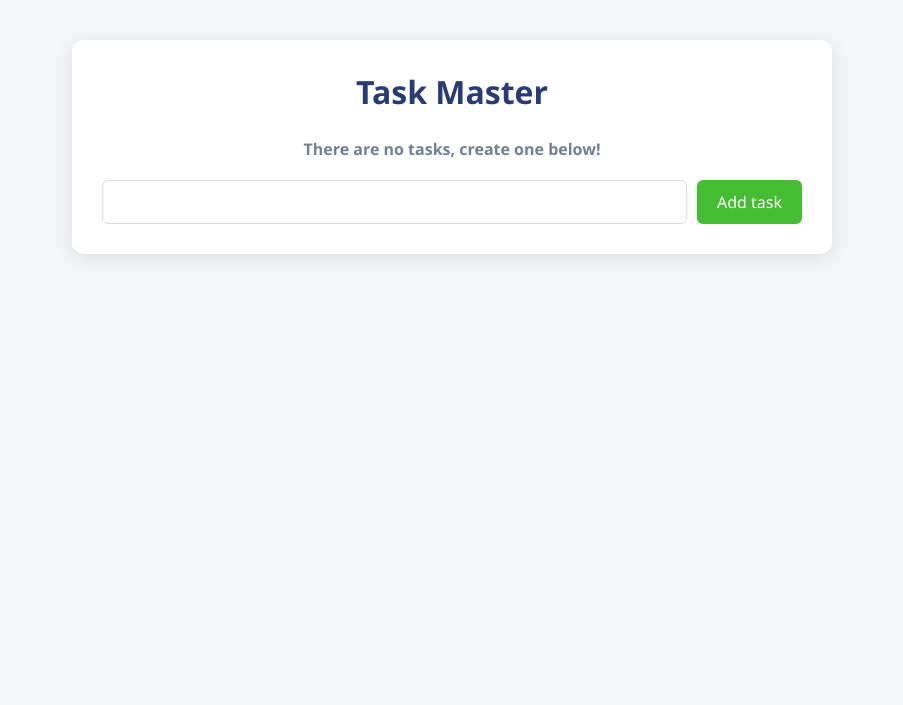
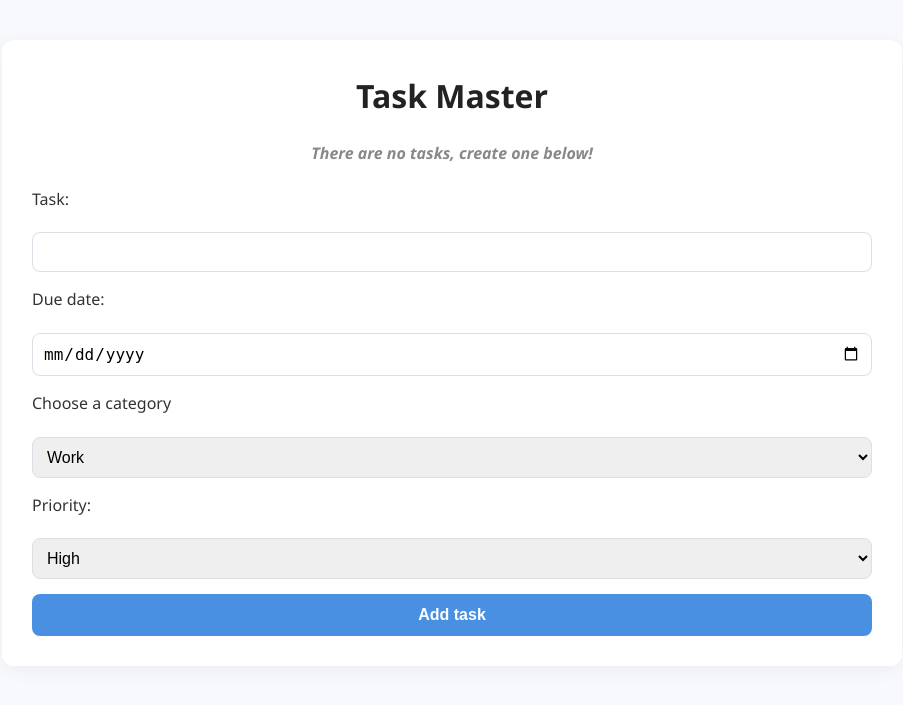
Before and after one commit to Matthew-Turnock/First-Flask-Project-Todo-app-, a Flask app: page / in a window 1280 px wide. Shown: the top 705 px of the page, without its empty margins (188-1091 px from the left). Run offline with Flask 3, Linux system fonts and the light colour scheme.

Commit message:
Update to the tasks, can now have due dates, categorys and priorities for tasks.

```diff
--- a/app.py
+++ b/app.py
@@ -9,24 +9,44 @@ db = SQLAlchemy(app)
 class Todo(db.Model):
     id = db.Column(db.Integer, primary_key=True)
     content = db.Column(db.String(200), nullable=False)
+    due_date = db.Column(db.DateTime, nullable=True)
+    category = db.Column(db.String(50), nullable=True)
+    priority = db.Column(db.String(10), nullable=True)
     date_created = db.Column(db.DateTime, default=datetime.utcnow)
 
     def __repr__(self):
-        return '<Task %r>' % self.id
+        return f'<Task {self.id}>'
 
 @app.route('/', methods=['POST', 'GET'])
 def index():
-
     if request.method == 'POST':
         task_content = request.form['content']
-        new_task = Todo(content=task_content)
+        due_date_str = request.form.get('duedate')   # string from the form
+        category = request.form.get('category')
+        priority = request.form.get('priority')
+
+        # Convert due_date string -> datetime (if provided)
+        due_date = None
+        if due_date_str:
+            try:
+                due_date = datetime.strptime(due_date_str, "%Y-%m-%d")
+            except ValueError:
+                return "Invalid date format. Please use YYYY-MM-DD."
+
+        # Create new task with all fields
+        new_task = Todo(
+            content=task_content,
+            due_date=due_date,
+            category=category,
+            priority=priority
+        )
 
         try:
             db.session.add(new_task)
             db.session.commit()
             return redirect('/')
-        except:
-            return 'There was an issue adding your task'
+        except Exception as e:
+            return f"There was an issue adding your task: {e}"
 
     else:
         tasks = Todo.query.order_by(Todo.date_created).all()
@@ -43,6 +63,8 @@ def delete(id):
     except:
         return 'There was a error deleting this task'
 
+from datetime import datetime
+
 @app.route('/update/<int:id>', methods=['GET', 'POST'])
 def update(id):
     task = Todo.query.get_or_404(id)
@@ -50,15 +72,23 @@ def update(id):
     if request.method == 'POST':
         task.content = request.form['content']
 
+        # Handle due date safely
+        due_date_str = request.form.get('duedate')
+        task.due_date = datetime.strptime(due_date_str, "%Y-%m-%d") if due_date_str else None
+
+        # Category & priority
+        task.category = request.form.get('category')
+        task.priority = request.form.get('priority')
+
         try:
             db.session.commit()
             return redirect('/')
-        except:
-            return 'There was an error updateing task'
+        except Exception as e:
+            return f'There was an error updating task: {e}'
 
     else:
+        # Pre-fill form with existing task data
         return render_template('update.html', task=task)
 
 if __name__ == "__main__":
-    print("Opened app.")
     app.run(debug=True)
--- a/static/css/main.css
+++ b/static/css/main.css
@@ -1,108 +1,136 @@
-/* Reset some default styles */
-body, h1, h4, input, table, td, th, a {
+/* General Reset */
+* {
     margin: 0;
     padding: 0;
-    font-family: 'Segoe UI', Tahoma, Geneva, Verdana, sans-serif;
+    box-sizing: border-box;
   }
 
-/* Body styling */
   body {
-    background-color: #f5f6fa;
-    color: #2f3640;
-    display: flex;
-    justify-content: center;
-    padding: 40px 20px;
+    font-family: "Segoe UI", Roboto, Helvetica, Arial, sans-serif;
+    background: #f7f9fc;
+    color: #333;
+    line-height: 1.6;
   }
 
-/* Main content container */
+  /* Content Wrapper */
   .content {
-    background-color: #ffffff;
+    max-width: 900px;
+    margin: 40px auto;
+    background: #fff;
     padding: 30px;
     border-radius: 12px;
-    box-shadow: 0 4px 20px rgba(0, 0, 0, 0.1);
-    width: 100%;
-    max-width: 700px;
+    box-shadow: 0 4px 20px rgba(0,0,0,0.05);
   }
 
-/* Headings */
-h1 {
+  /* Title */
+  .content h1 {
     text-align: center;
-    margin-bottom: 25px;
-    color: #273c75;
+    margin-bottom: 20px;
+    font-size: 2rem;
+    color: #222;
   }
 
-h4 {
-    text-align: center;
-    margin-bottom: 20px;
-    color: #718093;
-}
-
-/* Table styling */
+  /* Table Styling */
   table {
     width: 100%;
     border-collapse: collapse;
     margin-bottom: 25px;
   }
 
-th, td {
-    border: 1px solid #dcdde1;
-    padding: 12px;
+  table th, table td {
+    padding: 12px 15px;
     text-align: left;
   }
 
-th {
-    background-color: #f1f2f6;
-    color: #2f3640;
+  table th {
+    background: #4a90e2;
+    color: #fff;
+    font-weight: 600;
+    text-transform: uppercase;
+    letter-spacing: 0.5px;
   }
 
-td a {
-    color: #40739e;
-    text-decoration: none;
-    font-size: 0.95rem;
+  table tr:nth-child(even) {
+    background: #f2f6fb;
   }
 
-td a:hover {
-    text-decoration: underline;
+  table tr:hover {
+    background: #e9f2ff;
+    transition: 0.3s ease;
   }
 
-/* Form styling */
-form {
-    display: flex;
-    gap: 10px;
-    flex-wrap: wrap;
-    justify-content: center;
+  /* Links */
+  a {
+    text-decoration: none;
+    color: #4a90e2;
+    font-weight: 500;
   }
 
-input[type="text"] {
-    flex: 1 1 60%;
+  a:hover {
+    color: #2c6dc7;
+  }
+
+  /* Form Styling */
+  form {
+    display: grid;
+    gap: 15px;
+  }
+
+  label {
+    font-weight: 500;
+    margin-bottom: 5px;
+    display: block;
+  }
+
+  input[type="text"], input[type="date"], select {
+    width: 100%;
     padding: 10px;
-    border: 1px solid #dcdde1;
-    border-radius: 6px;
+    border: 1px solid #dcdfe6;
+    border-radius: 8px;
     font-size: 1rem;
   }
 
   input[type="submit"] {
-    background-color: #44bd32;
-    color: white;
+    background: #4a90e2;
+    color: #fff;
     border: none;
-    padding: 10px 20px;
-    border-radius: 6px;
+    padding: 12px;
+    border-radius: 8px;
     font-size: 1rem;
+    font-weight: 600;
     cursor: pointer;
-    transition: background-color 0.2s ease;
+    transition: background 0.3s ease;
   }
 
   input[type="submit"]:hover {
-    background-color: #4cd137;
+    background: #357ab8;
   }
 
-/* Responsive adjustments */
-@media (max-width: 500px) {
-    th, td {
-        font-size: 0.9rem;
+  /* Empty task message */
+  h4 {
+    text-align: center;
+    color: #888;
+    font-style: italic;
+    margin: 20px 0;
   }
 
-    input[type="text"], input[type="submit"] {
-        flex: 1 1 100%;
+  /* Responsive */
+  @media (max-width: 768px) {
+    table, thead, tbody, th, td, tr {
+      display: block;
+    }
+    th {
+      display: none;
+    }
+    td {
+      padding: 10px;
+      border-bottom: 1px solid #ddd;
+    }
+    td::before {
+      content: attr(data-label);
+      font-weight: bold;
+      display: block;
+      margin-bottom: 5px;
+      color: #555;
     }
   }
--- a/templates/index.html
+++ b/templates/index.html
@@ -15,23 +15,57 @@
         <tr>
             <th>Task</th>
             <th>Added</th>
+            <th>Date due</th>
+            <th>Category</th>
+            <th>Priority</th>
             <th>Actions</th>
         </tr>
         {% for task in tasks %}
             <tr>
                 <td>{{ task.content }}</td>
-                <td>{{ task.date_created.date() }}</td>
+                <td>{{ task.date_created.strftime("%Y-%m-%d") }}</td>
                 <td>
-                    <a href="/delete/{{task.id}}">Delete</a>
+                {% if task.due_date %}
+                    {{ task.due_date.strftime("%Y-%m-%d") }}
+                {% else %}
+                    —
+                {% endif %}
+                </td>
+                <td>{{ task.category or "—" }}</td>
+                <td>{{ task.priority or "—" }}</td>
+                <td>
+                    <a href="/delete/{{ task.id }}">Delete</a>
                     <br>
-                    <a href="/update/{{task.id}}">Update</a>
+                    <a href="/update/{{ task.id }}">Update</a>
                 </td>
             </tr>
         {% endfor %}
     </table>
     {% endif %}
     <form action="/" method="POST">
+        <label for="contetn">Task:</label>
         <input type="text" name="content" id="content">
+
+        <label for="duedate">Due date:</label>
+        <input type="date" id="duedate" name="duedate">
+
+        <label for="category">Choose a category</label>
+        <select id="category" name="category">
+          <option value="Work">Work</option>
+          <option value="Personal">Personal</option>
+          <option value="Health">Health</option>
+          <option value="Finance">Finance</option>
+          <option value="Learning">Learning</option>
+          <option value="Miscellaneous">Miscellaneous</option>
+        </select>
+
+        <label for="priority">Priority:</label>
+        <select id="priority" name="priority">
+            <option value="High">High</option>
+            <option value="Mid">Mid</option>
+            <option value="Low">Low</option>
+          </select>
+
         <input type="submit" value="Add task">
     </form>
 </div>
```
Also changed, not shown: templates/update.html (+36 -3 lines), instance/test.db. Lines whose indentation alone changed are shown as unchanged.
